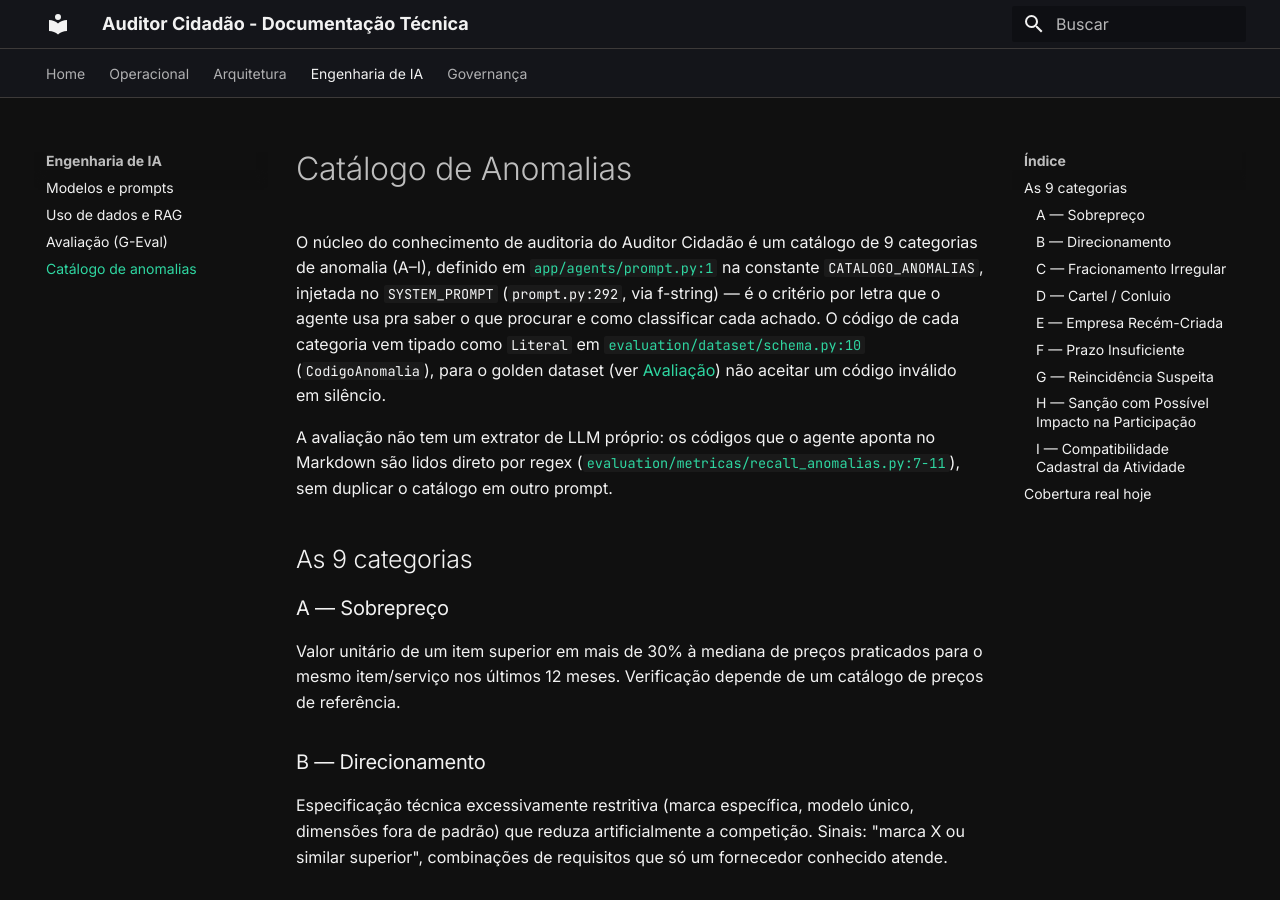
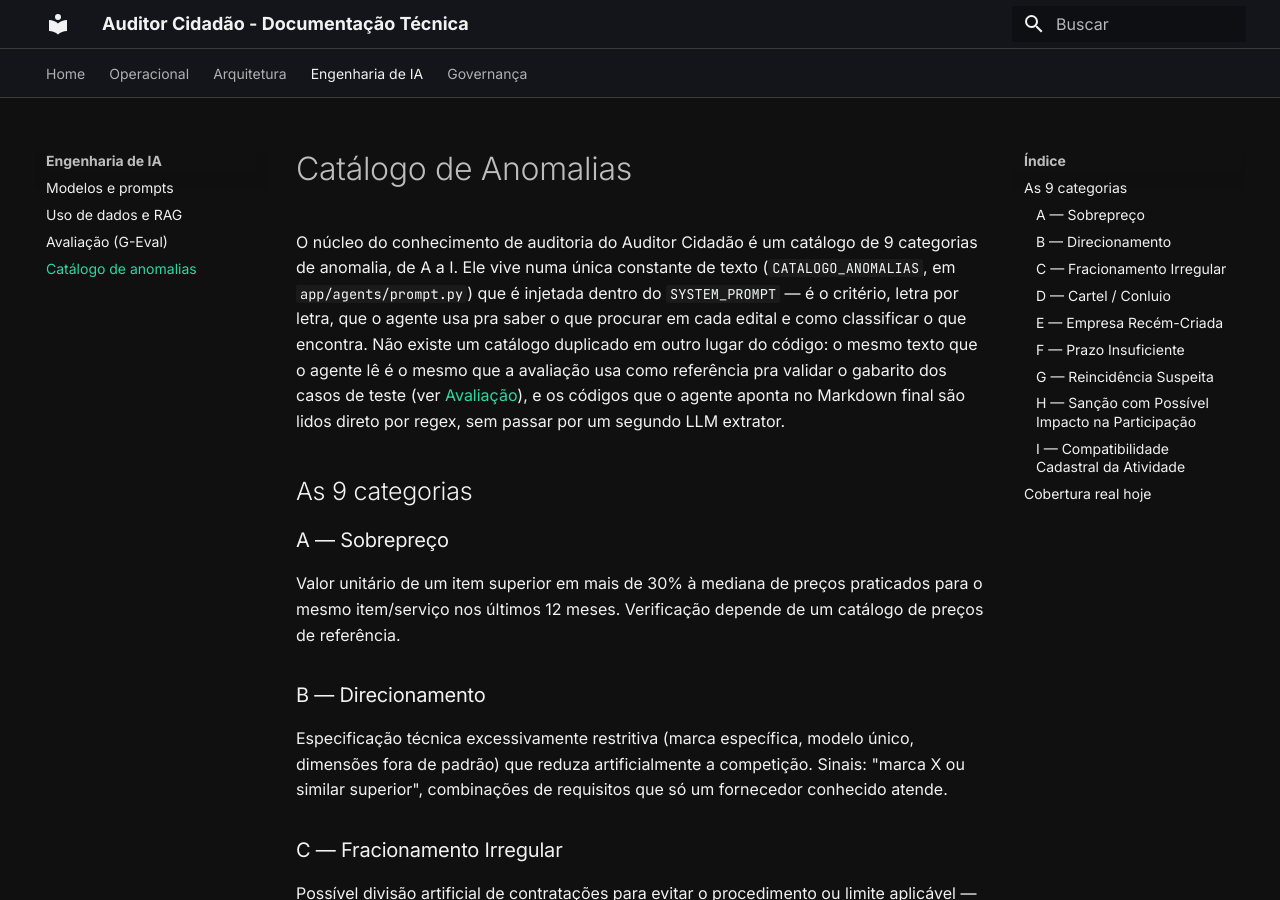
Before and after one commit to Moreira-89/auditor-cidadao, an MkDocs documentation site: the page built from docs/ia/anomalias.md, in a window 1280 px wide and 900 px high. Built offline with MkDocs 1.6.1 and Material for MkDocs 9.7.7, drawn with Linux system fonts in a browser that asks for light colours; some of the changed text lies outside the part shown.

Commit message:
docs(ia): simplifica intro de anomalias.md e corrige score fixo residual
Intro trocada por prosa direta em vez de citações empilhadas. Também
corrige uma imprecisão que tinha sobrado de rodada anterior: "score
conservador (mínimo MÉDIO)" não existe no prompt real — ele proíbe
atribuir score quando não há dados suficientes, sem piso numérico.

```diff
--- a/docs/ia/anomalias.md
+++ b/docs/ia/anomalias.md
@@ -1,19 +1,12 @@
 # Catálogo de Anomalias
 
-O núcleo do conhecimento de auditoria do Auditor Cidadão é um catálogo de 9 categorias de anomalia
-(A–I), definido em
-[`app/agents/prompt.py:1`](https://github.com/Moreira-89/auditor-cidadao/blob/main/backend/app/agents/prompt.py#L1)
-na constante `CATALOGO_ANOMALIAS`, injetada no `SYSTEM_PROMPT` (`prompt.py:292`, via f-string) — é
-o critério por letra que o agente usa pra saber o que procurar e como classificar cada achado. O
-código de cada categoria vem tipado como `Literal` em
-[`evaluation/dataset/schema.py:10`](https://github.com/Moreira-89/auditor-cidadao/blob/main/backend/evaluation/dataset/schema.py#L10)
-(`CodigoAnomalia`), para o golden dataset (ver [Avaliação](avaliacao.md)) não aceitar um código
-inválido em silêncio.
-
-A avaliação não tem um extrator de LLM próprio: os códigos que o agente aponta no Markdown são
-lidos direto por regex
-([`evaluation/metricas/recall_anomalias.py:7-11`](https://github.com/Moreira-89/auditor-cidadao/blob/main/backend/evaluation/metricas/recall_anomalias.py#L7-L11)),
-sem duplicar o catálogo em outro prompt.
+O núcleo do conhecimento de auditoria do Auditor Cidadão é um catálogo de 9 categorias de anomalia,
+de A a I. Ele vive numa única constante de texto (`CATALOGO_ANOMALIAS`, em `app/agents/prompt.py`)
+que é injetada dentro do `SYSTEM_PROMPT` — é o critério, letra por letra, que o agente usa pra saber
+o que procurar em cada edital e como classificar o que encontra. Não existe um catálogo duplicado em
+outro lugar do código: o mesmo texto que o agente lê é o mesmo que a avaliação usa como referência
+pra validar o gabarito dos casos de teste (ver [Avaliação](avaliacao.md)), e os códigos que o agente
+aponta no Markdown final são lidos direto por regex, sem passar por um segundo LLM extrator.
 
 ## As 9 categorias
 
```
Also changed, not shown: other parts of docs/ia/anomalias.md (+4 -4 lines).
